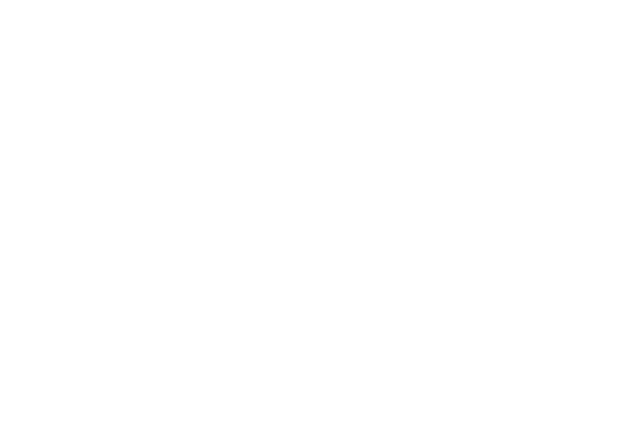
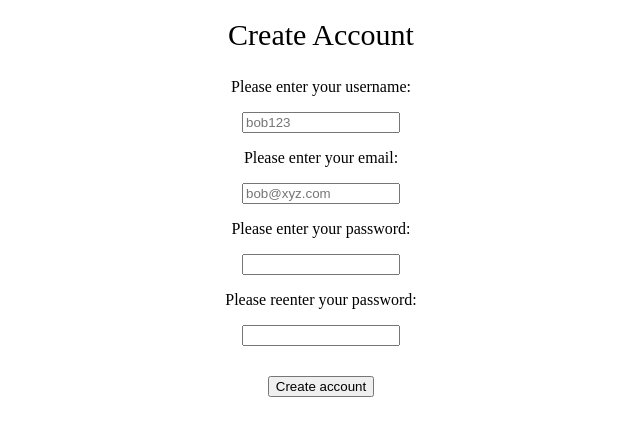
Before and after one commit to andrewt1018/OuiTravel, a React (Create React App) app in the folder frontend/: page /create-account in a window 1280 px wide. Before the commit this address had no page. Shown: the top 436 px of the page, without its empty margins (319-959 px from the left). Built offline with nearby package versions, Linux system fonts and the light colour scheme; the HTML template or start-up script is replaced by a standard one.

Commit message:
Created login page and create-account page without backend logic

```diff
--- a/frontend/package.json
+++ b/frontend/package.json
@@ -3,6 +3,7 @@
   "version": "0.1.0",
   "private": true,
   "dependencies": {
+    "axios": "^1.7.9",
     "cra-template": "1.2.0",
     "react": "^19.0.0",
     "react-dom": "^19.0.0",
--- a/frontend/src/App.js
+++ b/frontend/src/App.js
@@ -2,12 +2,14 @@ import React from 'react';
 import { BrowserRouter as Router, Route, Routes } from 'react-router-dom';
 
 import Landing from './components/Landing.js'
+import CreateAccount from './components/CreateAccount.js'
 
 function App() {
   return (
     <Router>
       <Routes>
         <Route path="/" element={<Landing />} />
+        <Route path="/create-account" element={<CreateAccount />} />
       </Routes>
     </Router>
   );
--- /dev/null
+++ b/frontend/src/components/CreateAccount.js
@@ -0,0 +1,77 @@
+import React, { useState } from "react";
+import axios from 'axios';
+import "./styles/general.css"
+
+function CreateAccount() {
+    const [email, setEmail] = useState('');
+    const [username, setUsername] = useState('');
+    const [password, setPassword] = useState('');
+    const [reenterPass, setReenterPass] = useState('');
+
+    const handleSubmit = (e) => {
+        e.preventDefault();
+        // Add your login logic here
+        console.log("Username:", username);
+        console.log("Password:", password);
+      };
+
+    return (
+        <div className="main">
+            <p className="title">Create Account</p>
+            <div className="wrapper">
+                <form onSubmit={handleSubmit}>
+                    <div className="usernameBox">
+                        <p>
+                            Please enter your username:
+                        </p>
+                        <input
+                            className="inputs"
+                            type="text"
+                            placeholder="bob123"
+                            value={username}
+                            onChange={(e) => setUsername(e.target.value)}
+                        />
+                    </div>
+                    <div className="emailBox">
+                        <p>
+                            Please enter your email:
+                        </p>
+                        <input
+                            className="inputs"
+                            type="text"
+                            placeholder="bob@xyz.com"
+                            value={email}
+                            onChange={(e) => setEmail(e.target.value)}
+                        />
+                    </div>
+                    <div className="passwordBox">
+                        <p>
+                            Please enter your password:
+                        </p>
+                        <input
+                            className="inputs"
+                            type="password"
+                            value={password}
+                            onChange={(e) => setPassword(e.target.value)}
+                        />
+                    </div>
+                    <div className="reenterPasswordBox">
+                        <p>
+                            Please reenter your password:
+                        </p>
+                        <input
+                            className="inputs"
+                            type="password"
+                            value={reenterPass}
+                            onChange={(e) => setReenterPass(e.target.value)}
+                        />
+                    </div>
+                    <button style={{"marginTop": "30px"}}>
+                        Create account
+                    </button>
+                </form>
+            </div>
+        </div>
+    )
+}
+export default CreateAccount;
--- a/frontend/src/components/Landing.js
+++ b/frontend/src/components/Landing.js
@@ -1,12 +1,56 @@
-import React from 'react';
+import React, { useState } from "react";
+import axios from 'axios';
+import { Link } from 'react-router-dom';
+import "./styles/general.css"
 
-function Landing() {
-    return (
-        <div>
-          <h1>Hello, OuiTravel!</h1>
-          <p>This is the landing page.</p>
-        </div>
-      );
-}
+const Landing = () => {
+  const [username, setUsername] = useState("");
+  const [password, setPassword] = useState("");
 
-export default Landing
+  const handleSubmit = (e) => {
+    e.preventDefault();
+    // Add your login logic here
+    console.log("Username:", username);
+    console.log("Password:", password);
+  };
+
+  return (
+    <div className="main">
+      <p className="title">Login</p>
+      <div className="wrapper">
+        <form onSubmit={handleSubmit}>
+          <div className="usernameInput">
+            <input
+              className="inputs"
+              type="text"
+              placeholder={'Username'}
+              value={username}
+              onChange={(e) => setUsername(e.target.value)}
+            />
+          </div>
+          <div className="passwordInput">
+            <input
+              className="inputs"
+              type="password"
+              placeholder={'Password'}
+              value={password}
+              onChange={(e) => setPassword(e.target.value)}
+            />
+          </div>
+
+          <button>
+            {'Login'}
+          </button>
+          <p>
+            {"Don't have an account?"} <Link to="/createaccount">{'Create one here'}</Link>.
+          </p>
+          <p>
+            {'Forgot your password?'} <Link to="/passwordreset">{'Reset your password'}</Link>.
+          </p>
+        </form>
+      </div>
+    </div>
+  );
+};
+
+export default Landing;
--- /dev/null
+++ b/frontend/src/components/styles/general.css
@@ -0,0 +1,33 @@
+.main {
+    position: relative;
+    margin: 0 auto;
+    height: 100%;
+    width: 100%;
+}
+
+.title {
+    position: relative;
+    margin: 0 auto;
+    text-align: center;
+    font-size: 30px;
+    padding: 10px;
+}
+
+.wrapper {
+    position: relative;
+    margin: 0 auto;
+    text-align: center;
+    overflow: auto;
+}
+
+.usernameInput {
+    padding-bottom: 10px;
+}
+
+.passwordInput {
+    padding-bottom: 10px;
+}
+
+.inputs {
+    width: 150px;
+}
```
Also changed, not shown: 1 other file (tests, documents, lock files or other folders).
